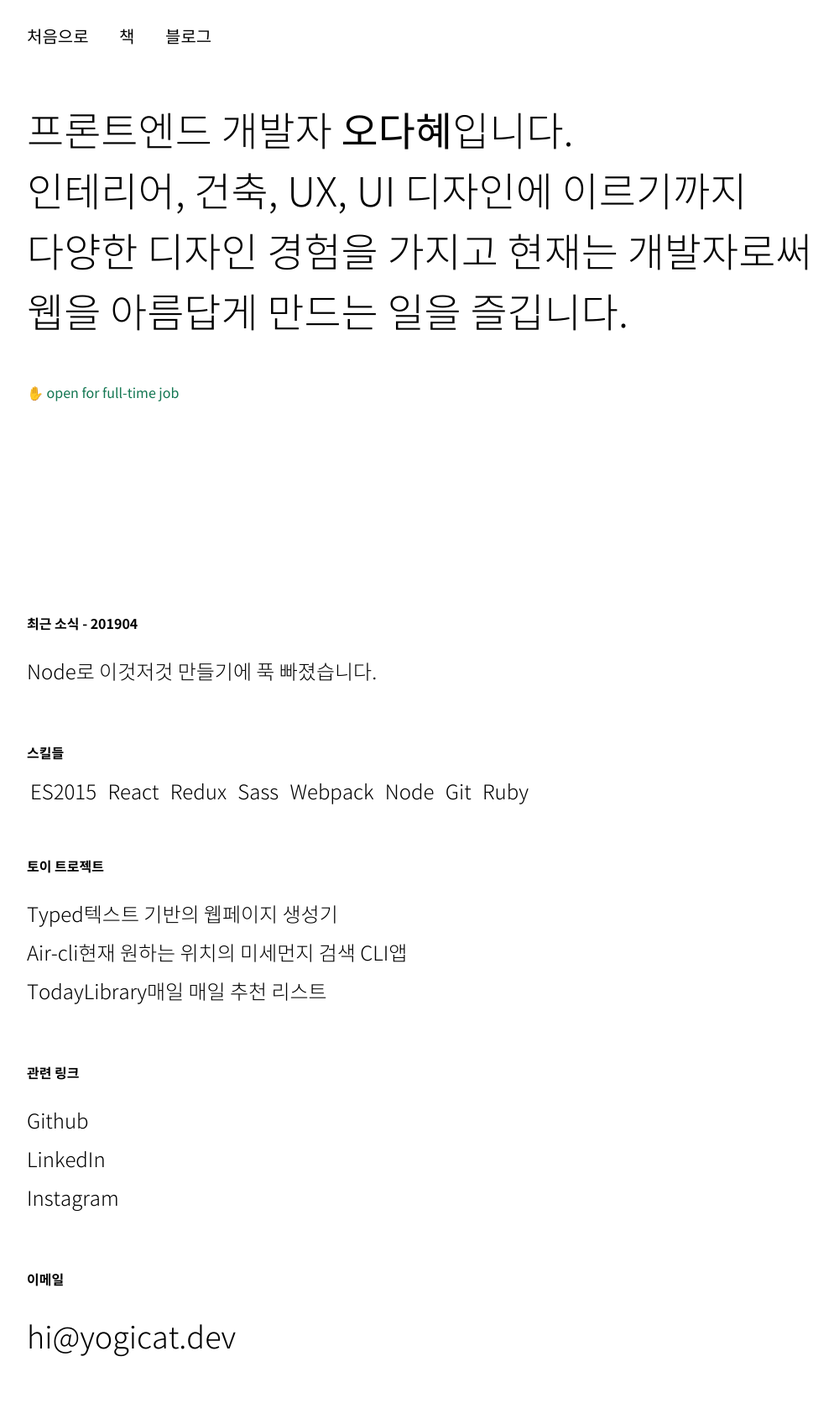
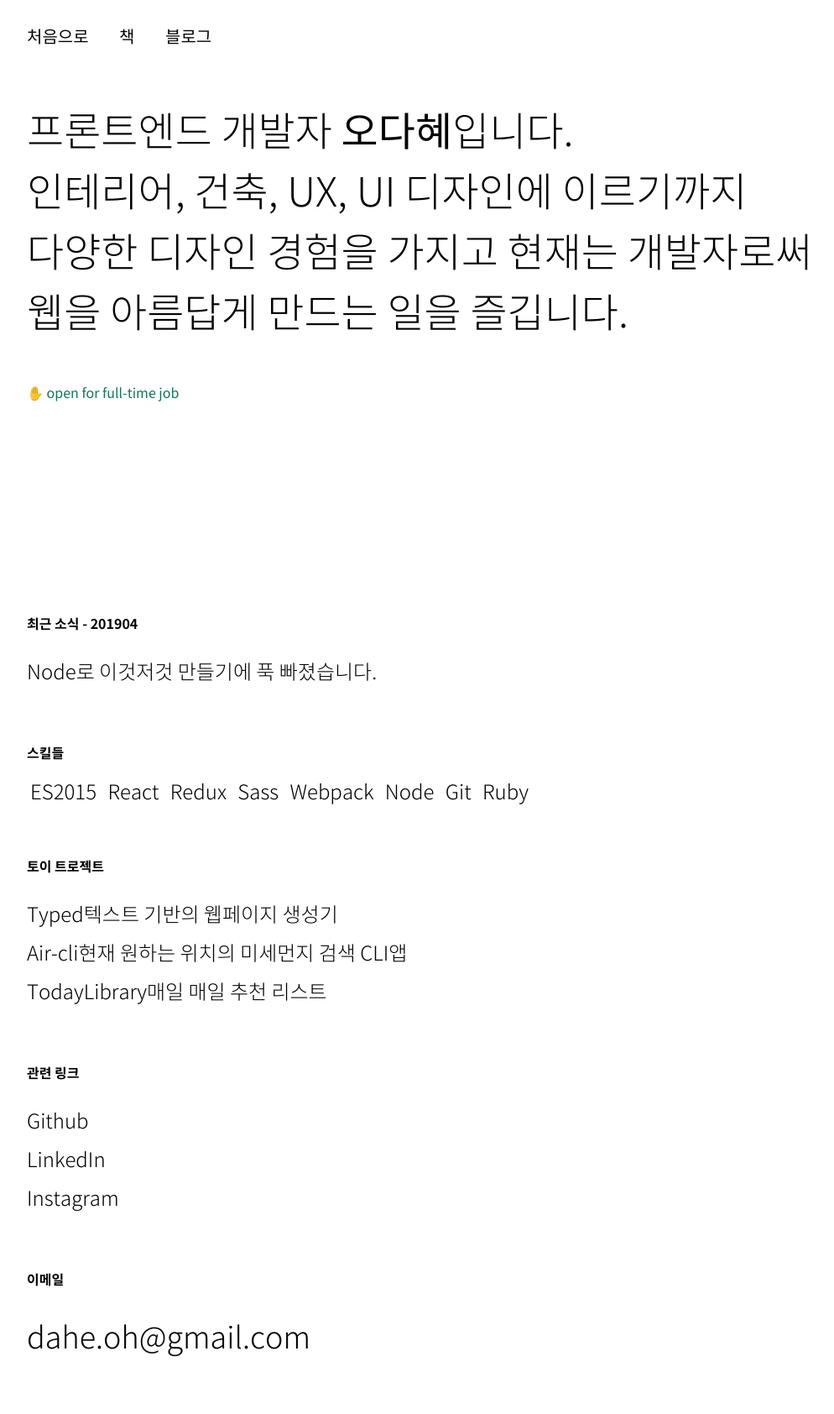
Before and after one commit to yogicat/yogicat.github.io, a Jekyll site: the page built from index.html, in a window 1280 px wide. Shown: the whole page at 84% size, without its empty margins (128-1122 px from the left). Built offline with Jekyll 4.4.1, drawn with Linux system fonts in a browser that asks for light colours.

Commit message:
fix email :mailbox:

```diff
--- a/index.html
+++ b/index.html
@@ -48,7 +48,7 @@ title: home
 <section class="mt5">
   <h4 class="f5 fw6">이메일</h4>
   <p class="f2 fw2">
-    hi@yogicat.dev
+    dahe.oh@gmail.com
   </p>
 </section>
 <!-- <script defer src="/assets/js/script.js"></script> -->
```
